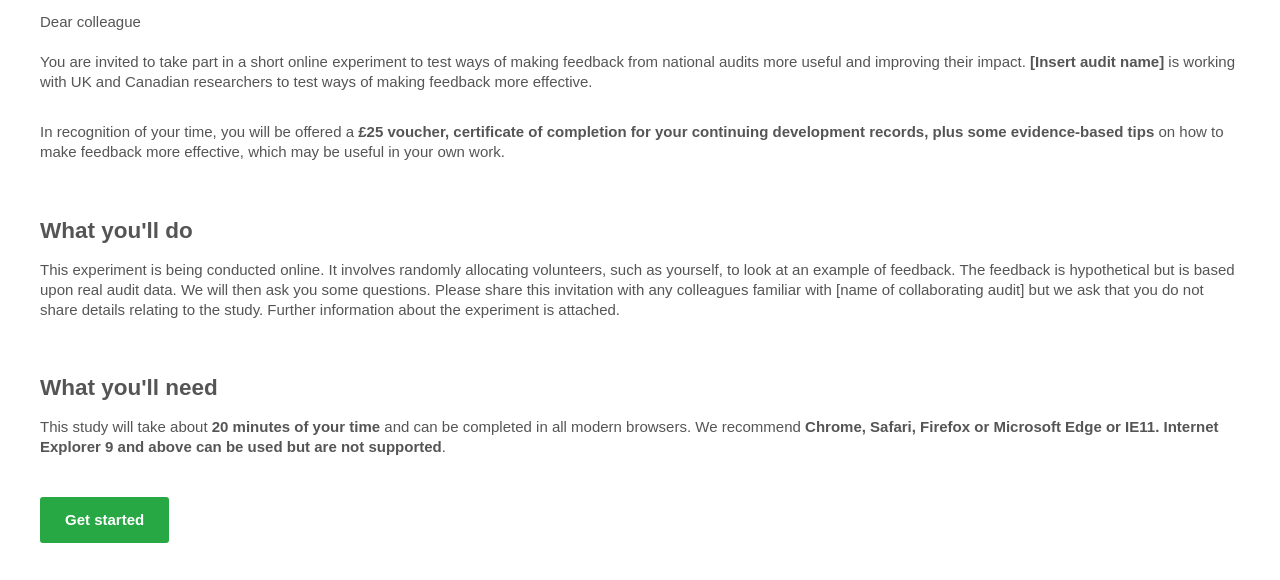
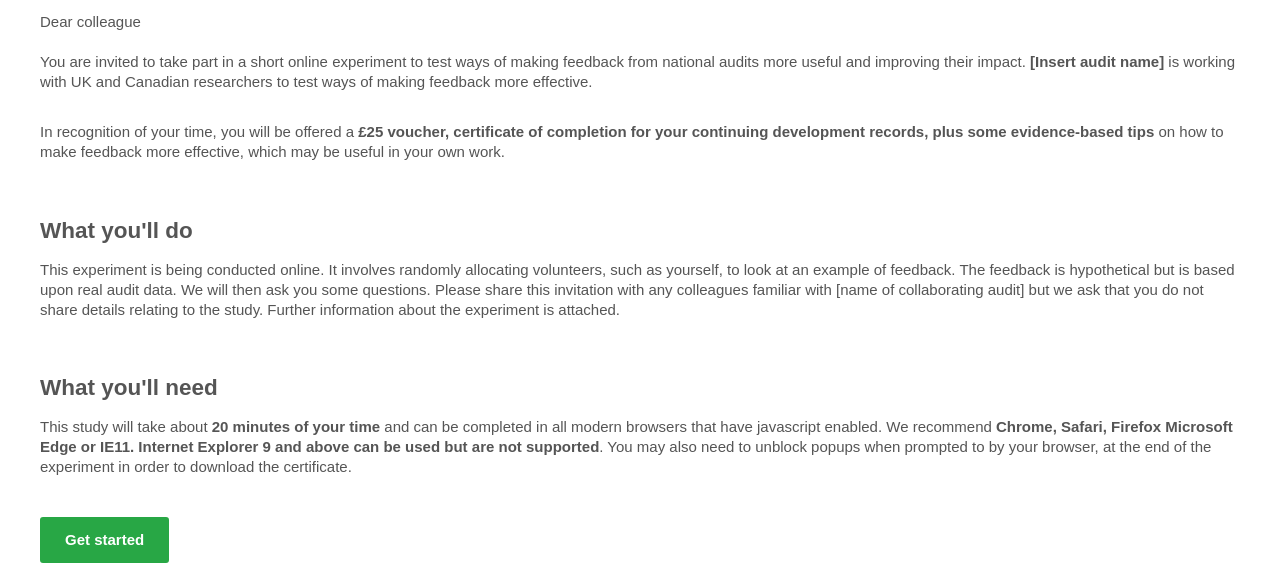
Before and after one commit to ENACT-WIREFRAME/V6, a plain HTML site: page email-template.html in a window 1280 px wide. Shown: the part 103-683 px from the top of the page. Drawn offline with Linux system fonts and the light colour scheme.

Commit message:
Update email-template.html

```diff
--- a/email-template.html
+++ b/email-template.html
@@ -191,7 +191,7 @@ table.center-on-narrow {
 					      This experiment is being conducted online. It involves randomly allocating volunteers, such as yourself, to look at an example of feedback. The feedback is hypothetical but is based upon real audit data. We will then ask you some questions. Please share this invitation with any colleagues familiar with [name of collaborating audit] but we ask that you do not share details relating to the study. Further information about the experiment is attached.</td>
 					  </tr>
 			  <tr>
-						  <td style="padding: 0px 40px 00px 40px; font-family: sans-serif; font-size: 15px; mso-height-rule: exactly; line-height: 20px; color: #555555;"> <h2>What you'll need</h2>This study will take about <strong>20 minutes of your time</strong> and can be completed in all modern browsers. We recommend <strong>Chrome, Safari, Firefox or Microsoft Edge or IE11. Internet Explorer 9 and above can be used but are not supported</strong>.
+						  <td style="padding: 0px 40px 00px 40px; font-family: sans-serif; font-size: 15px; mso-height-rule: exactly; line-height: 20px; color: #555555;"> <h2>What you'll need</h2>This study will take about <strong>20 minutes of your time</strong> and can be completed in all modern browsers that have javascript enabled. We recommend <strong>Chrome, Safari, Firefox Microsoft Edge or IE11. Internet Explorer 9 and above can be used but are not supported</strong>. You may also need to unblock popups when prompted to by your browser, at the end of the experiment in order to download the certificate.
 
 						  </td>
 					  </tr>
```
